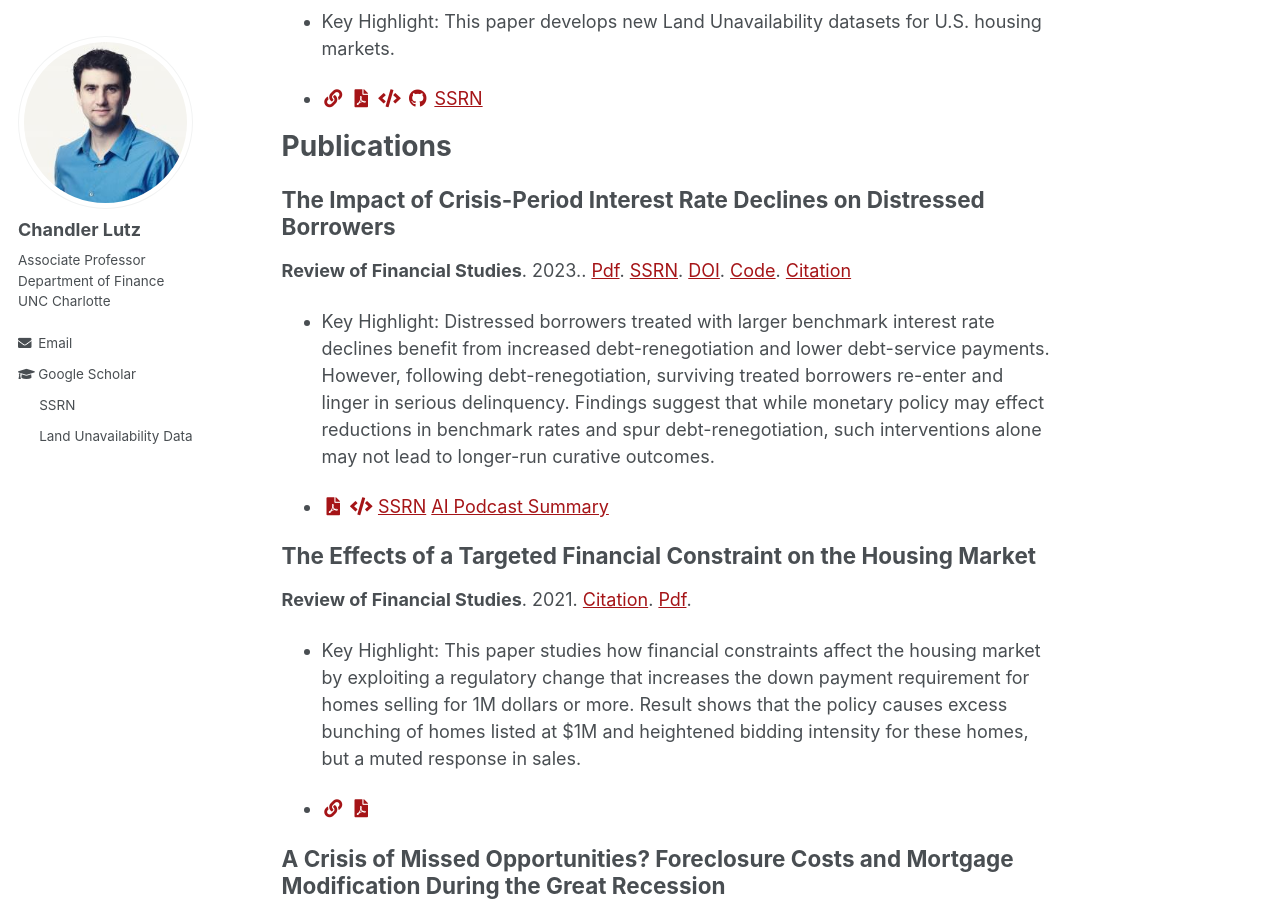
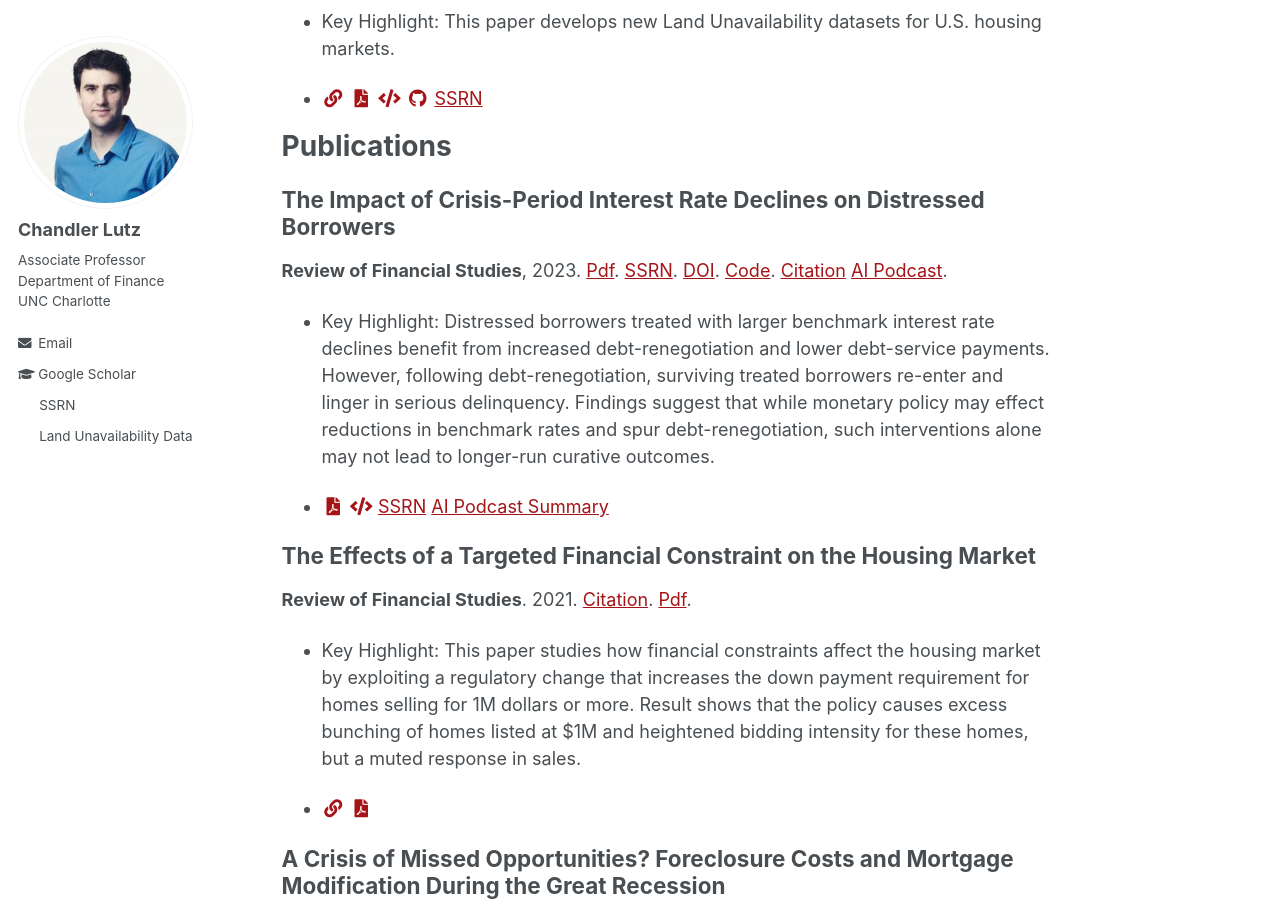
Before and after one commit to ChandlerLutz/ChandlerLutz.github.io, a Jekyll site: the page built from _pages/about.md, in a window 1280 px wide and 900 px high, scrolled down 1075 px. Built offline with Jekyll 4.4.1, drawn with Linux system fonts in a browser that asks for light colours.

Commit message:
Update links

```diff
--- a/_includes/archive-single.html
+++ b/_includes/archive-single.html
@@ -74,6 +74,9 @@
       {% endif %}
       {% if post.g_scholar %}
       {{ post.g_scholar }}
+      {% endif %}
+      {% if post.ai_pod %}
+      <a href="{{ post.ai_pod }}">AI Podcast</a>.
       {% endif %}
     </p>
     {% elsif post.collection == 'workingpapers' %}
```
Also changed, not shown: _publications/2023-interest-rate-declines-distressed-borrowers.md (+1 -1 lines).
